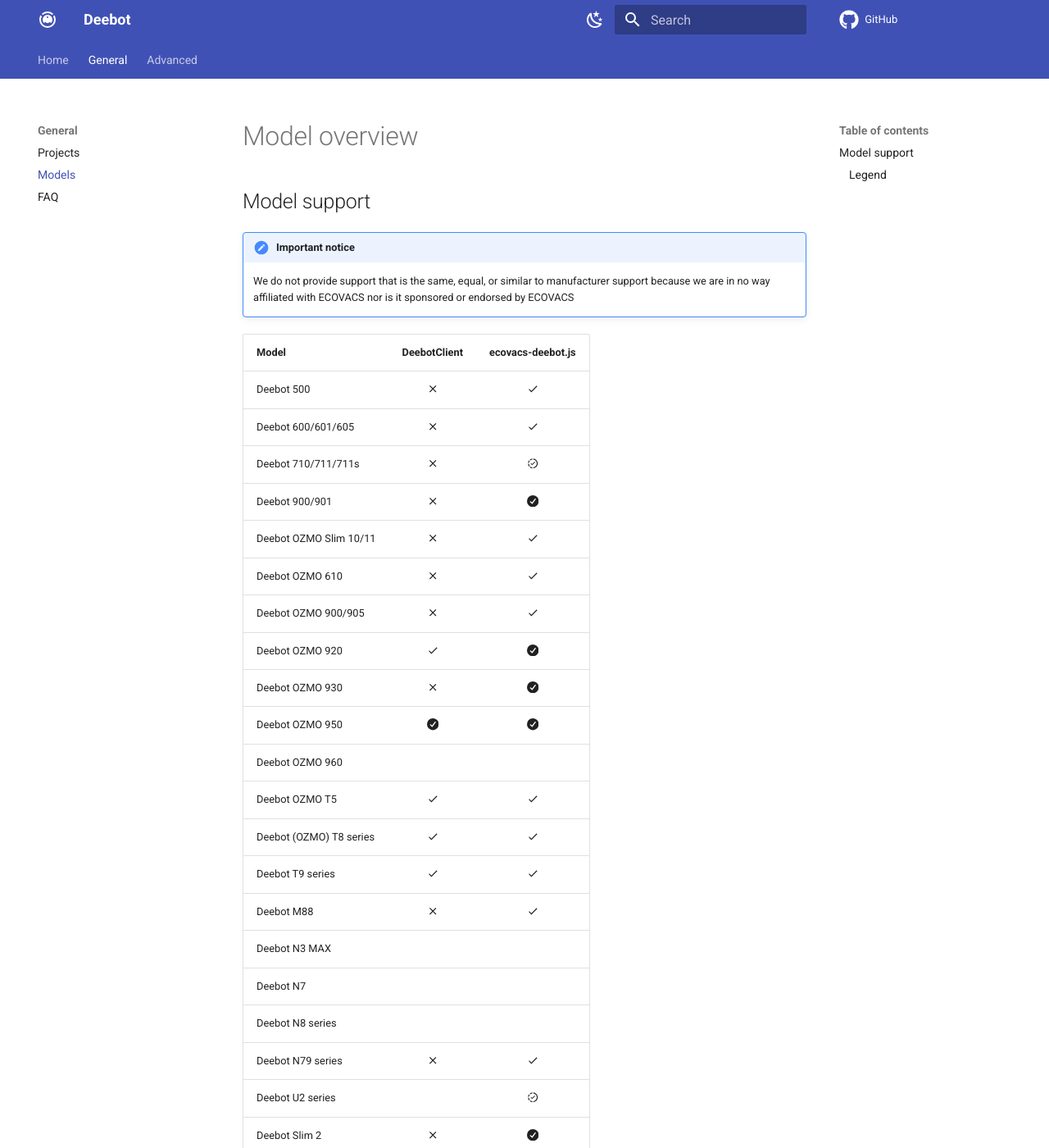
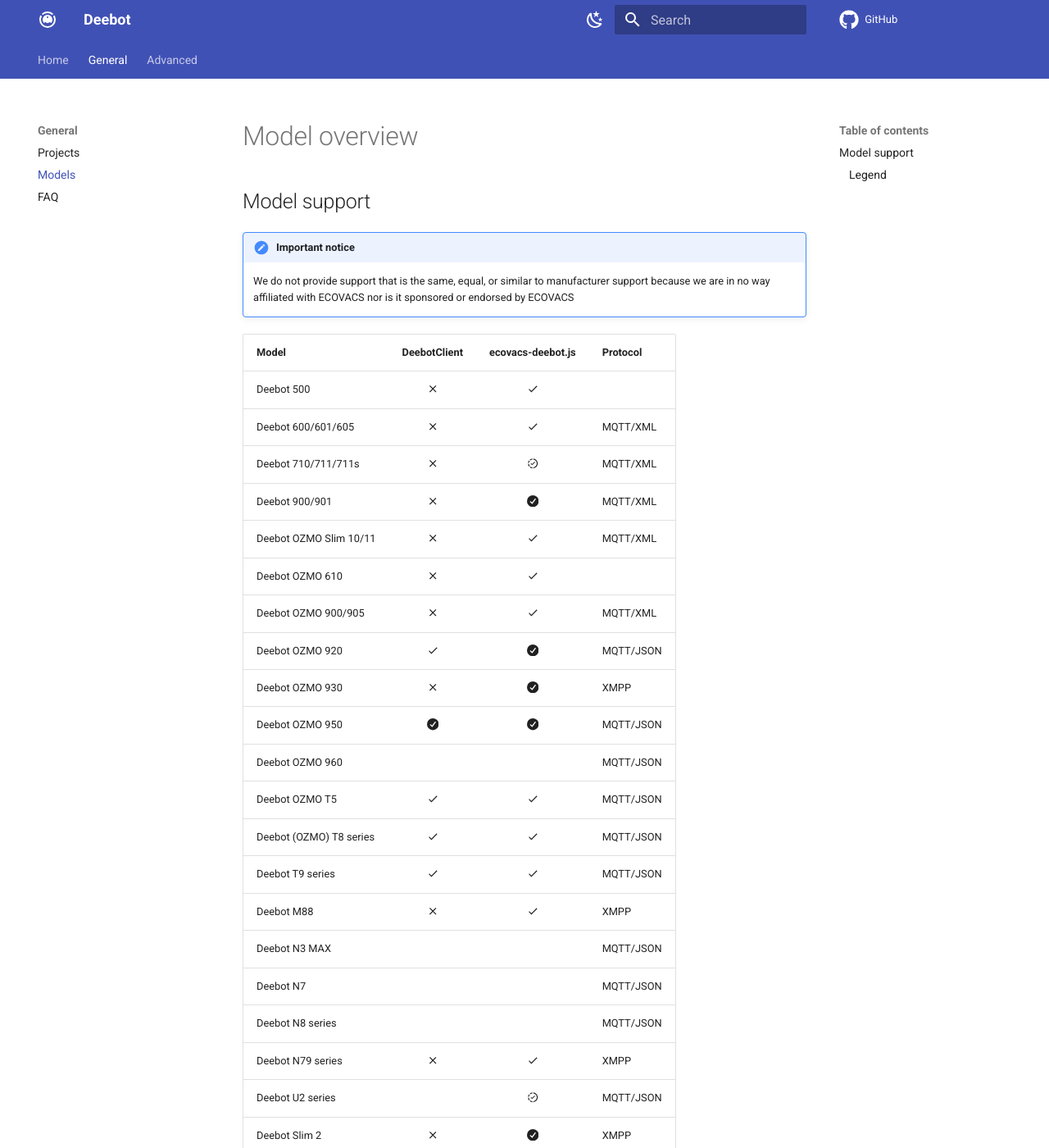
Before and after one commit to DeebotUniverse/docs, an MkDocs documentation site: the page built from docs/general/models.md, in a window 1280 px wide and 1400 px high. Shown: the whole window at 82% size. Built offline with MkDocs 1.6.1 and Material for MkDocs 9.7.7, drawn with Linux system fonts in a browser that asks for light colours; comment, search, counter and statistics services are not loaded.

Commit message:
Add protocol to models page (#23)

```diff
--- a/docs/general/models.md
+++ b/docs/general/models.md
@@ -7,29 +7,29 @@
     We do not provide support that is the same, equal, or similar to manufacturer support
     because we are in no way affiliated with ECOVACS nor is it sponsored or endorsed by ECOVACS
 
-| Model                   |           DeebotClient           |        ecovacs-deebot.js         |
-| ----------------------- | :------------------------------: | :------------------------------: |
-| Deebot 500              |         :material-close:         |         :material-check:         |
-| Deebot 600/601/605      |         :material-close:         |         :material-check:         |
-| Deebot 710/711/711s     |         :material-close:         |    :material-progress-check:     |
-| Deebot 900/901          |         :material-close:         | :fontawesome-solid-check-circle: |
-| Deebot OZMO Slim 10/11  |         :material-close:         |         :material-check:         |
-| Deebot OZMO 610         |         :material-close:         |         :material-check:         |
-| Deebot OZMO 900/905     |         :material-close:         |         :material-check:         |
-| Deebot OZMO 920         |         :material-check:         | :fontawesome-solid-check-circle: |
-| Deebot OZMO 930         |         :material-close:         | :fontawesome-solid-check-circle: |
-| Deebot OZMO 950         | :fontawesome-solid-check-circle: | :fontawesome-solid-check-circle: |
-| Deebot OZMO 960         |                                  |                                  |
-| Deebot OZMO T5          |         :material-check:         |         :material-check:         |
-| Deebot (OZMO) T8 series |         :material-check:         |         :material-check:         |
-| Deebot T9 series        |         :material-check:         |         :material-check:         |
-| Deebot M88              |         :material-close:         |         :material-check:         |
-| Deebot N3 MAX           |                                  |                                  |
-| Deebot N7               |                                  |                                  |
-| Deebot N8 series        |                                  |                                  |
-| Deebot N79 series       |         :material-close:         |         :material-check:         |
-| Deebot U2 series        |                                  |    :material-progress-check:     |
-| Deebot Slim 2           |         :material-close:         | :fontawesome-solid-check-circle: |
+| Model                   |           DeebotClient           |        ecovacs-deebot.js         | Protocol  |
+| ----------------------- | :------------------------------: | :------------------------------: | --------- |
+| Deebot 500              |         :material-close:         |         :material-check:         |           |
+| Deebot 600/601/605      |         :material-close:         |         :material-check:         | MQTT/XML  |
+| Deebot 710/711/711s     |         :material-close:         |    :material-progress-check:     | MQTT/XML  |
+| Deebot 900/901          |         :material-close:         | :fontawesome-solid-check-circle: | MQTT/XML  |
+| Deebot OZMO Slim 10/11  |         :material-close:         |         :material-check:         | MQTT/XML  |
+| Deebot OZMO 610         |         :material-close:         |         :material-check:         |           |
+| Deebot OZMO 900/905     |         :material-close:         |         :material-check:         | MQTT/XML  |
+| Deebot OZMO 920         |         :material-check:         | :fontawesome-solid-check-circle: | MQTT/JSON |
+| Deebot OZMO 930         |         :material-close:         | :fontawesome-solid-check-circle: | XMPP      |
+| Deebot OZMO 950         | :fontawesome-solid-check-circle: | :fontawesome-solid-check-circle: | MQTT/JSON |
+| Deebot OZMO 960         |                                  |                                  | MQTT/JSON |
+| Deebot OZMO T5          |         :material-check:         |         :material-check:         | MQTT/JSON |
+| Deebot (OZMO) T8 series |         :material-check:         |         :material-check:         | MQTT/JSON |
+| Deebot T9 series        |         :material-check:         |         :material-check:         | MQTT/JSON |
+| Deebot M88              |         :material-close:         |         :material-check:         | XMPP      |
+| Deebot N3 MAX           |                                  |                                  | MQTT/JSON |
+| Deebot N7               |                                  |                                  | MQTT/JSON |
+| Deebot N8 series        |                                  |                                  | MQTT/JSON |
+| Deebot N79 series       |         :material-close:         |         :material-check:         | XMPP      |
+| Deebot U2 series        |                                  |    :material-progress-check:     | MQTT/JSON |
+| Deebot Slim 2           |         :material-close:         | :fontawesome-solid-check-circle: | XMPP      |
 
 ### Legend
 
```
